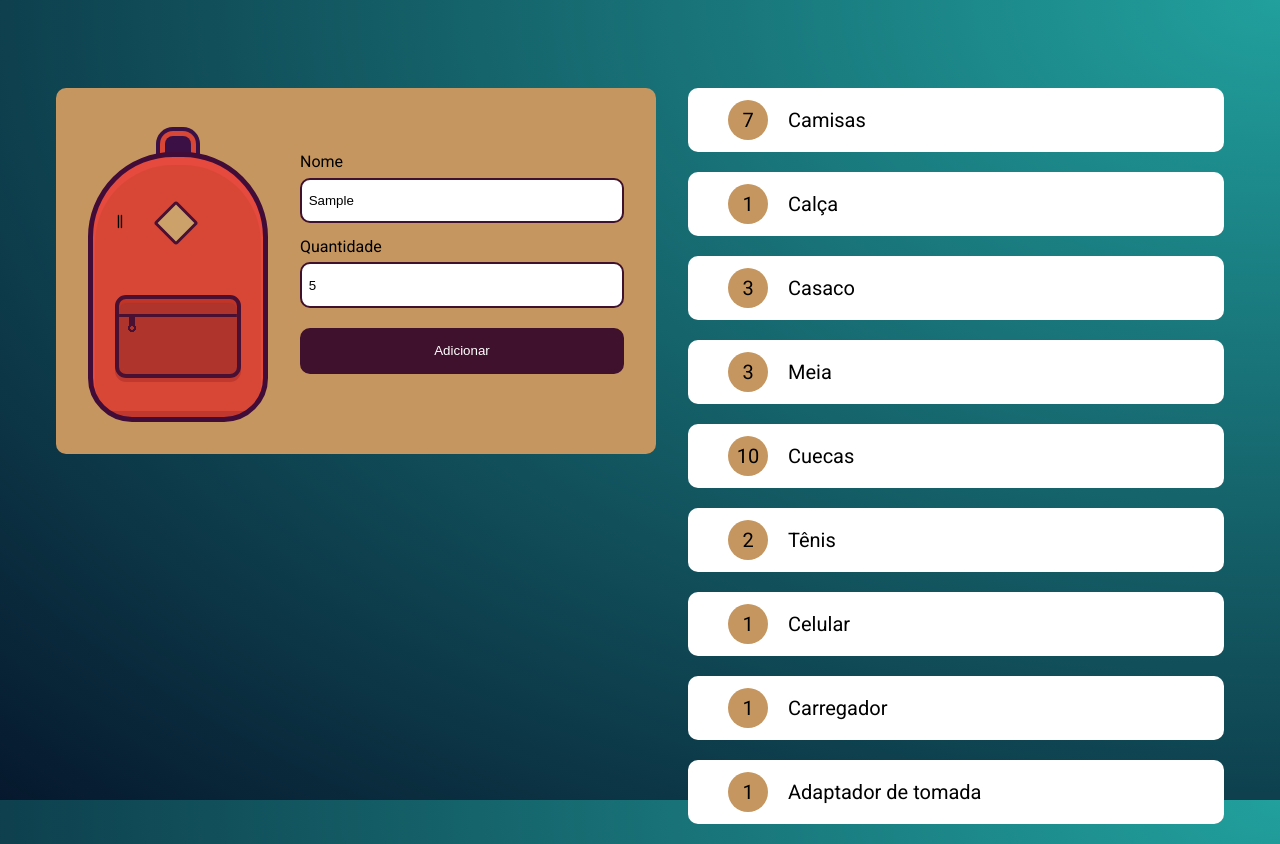
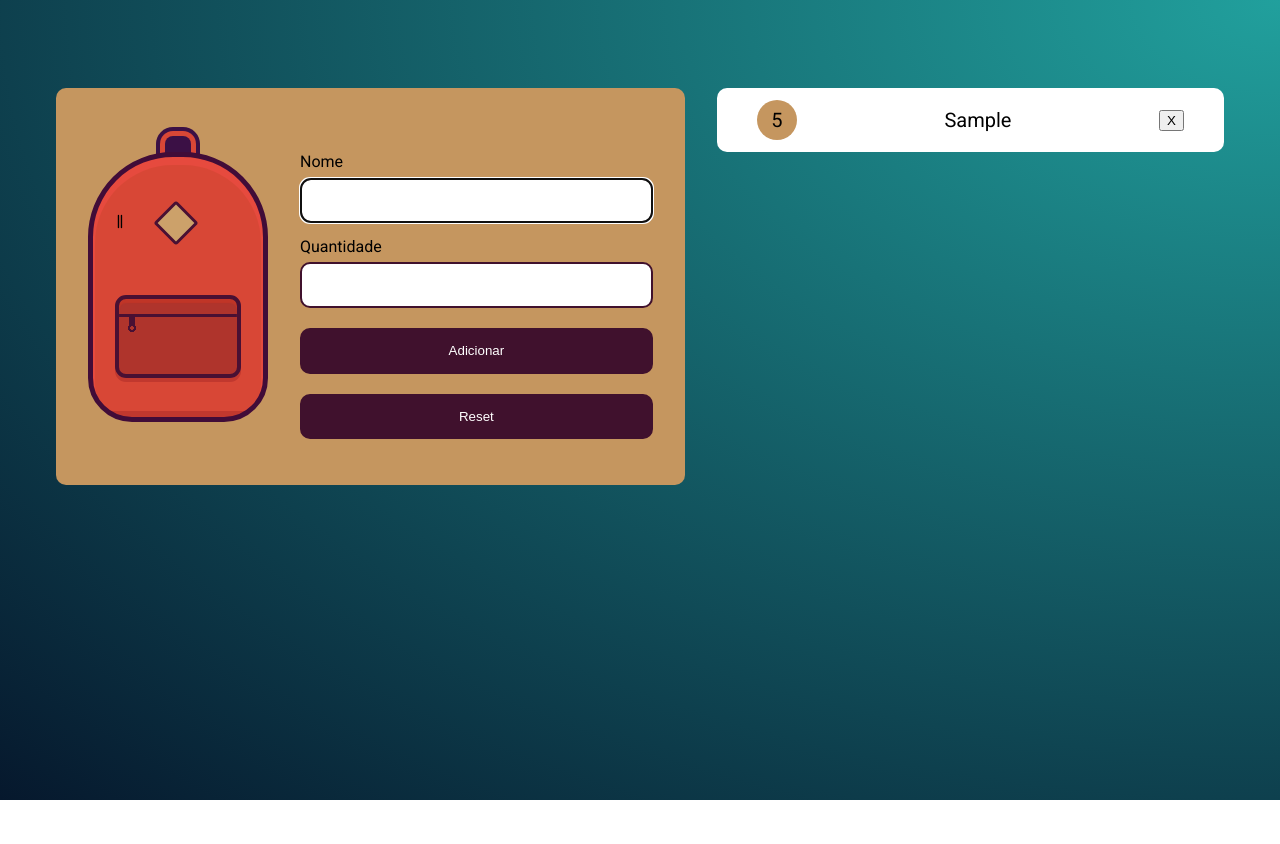
Before and after one commit to htmathl/Alura_Mochila_de_viagem, a plain HTML site: page index.html in a window 1280 px wide. Both pictures are taken after typing "Sample", "5" into the empty fields and a click on the input "Adicionar". After the commit the page ends 800 px from the top, so only its background shows below. Drawn offline with Linux system fonts and the light colour scheme.

Commit message:
Terminar implementações de adição, atualização e exclusão

```diff
--- a/css/style.css
+++ b/css/style.css
@@ -94,20 +94,27 @@ html {
     display: block;
 }
 
-.cadastrar {
+.cadastrar, #resetar {
     background-color: #40112D;
     color: #FFFFFF;
     cursor: pointer;
 }
 
 .lista {
+    display: none;
     margin: 0;
     padding: 0;
+    overflow-y: auto;
+    overflow-x: hidden;
+    height: 80vh;
+    flex-direction: column;
+    flex-grow: 10;
 }
 
 .item {
     list-style: none;
     padding: 0.6em 2em;
+    /* min-width: 55vw; */
     background: #FFFFFF;
     border-radius: 10px;
     margin: 0 0 1em;
@@ -117,6 +124,7 @@ html {
     align-items: center;
     gap: 1em;
     font-size: 20px;
+    justify-content: space-between;
 }
 
 .item strong {
--- a/index.html
+++ b/index.html
@@ -18,24 +18,15 @@
             <div class="mochila"></div>
             <form action="" class="adicionar" id="novoItem">
                 <label for="item">Nome</label>
-                <input type="text" name="nome" id="nome">
+                <input type="text" name="nome" id="nome" required>
                 <label for="item">Quantidade</label>
                 <input type="number" name="quantidade" id="quantidade">
                 <input type="submit" value="Adicionar" class="cadastrar">
+                <input type="reset" id="resetar"></button>
             </form>
         </div>
 
-        <ul class="lista">
-            <li class="item"><strong>7</strong>Camisas</li>
-            <li class="item"><strong>1</strong>Calça</li>
-            <li class="item"><strong>3</strong>Casaco</li>
-            <li class="item"><strong>3</strong>Meia</li>
-            <li class="item"><strong>10</strong>Cuecas</li>
-            <li class="item"><strong>2</strong>Tênis</li>
-            <li class="item"><strong>1</strong>Celular</li>
-            <li class="item"><strong>1</strong>Carregador</li>
-            <li class="item"><strong>1</strong>Adaptador de tomada</li>
-        </ul>
+        <ul id="lista" class="lista"></ul>
     </main>
 </body>
 </html>
--- a/js/main.js
+++ b/js/main.js
@@ -1,9 +1,96 @@
 const form = document.getElementById("novoItem");
+const lista = document.getElementById('lista');
+const itens = JSON.parse(localStorage.getItem('itens')) || [];
+verificarElemento();
+
+const redefinir = document.getElementById('resetar');
+redefinir.addEventListener('click', () => {
+    lista.innerHTML = '';
+    itens.length = 0;
+    localStorage.clear();
+    verificarElemento();
+});
+
+itens.forEach(e => {
+    criaElemento(e);
+});
 
 form.addEventListener('submit', evento => {
     evento.preventDefault();
 
-    console.log(evento.target.elements['nome'].value);
-    console.log(evento.target.elements['quantidade'].value);
-    console.log(evento);
+    const nome = evento.target.elements['nome'];
+    const quantidade = evento.target.elements['quantidade'];
+
+    if(quantidade.value === '') quantidade.value = 1;
+    if(quantidade.value > 999 || quantidade.value < 0) {
+        console.log("erro");
+        return;
+    }
+
+    const existe = itens.find(e => e.nome === nome.value);
+    const itemAtual = {
+        'nome': nome.value,
+        'quantidade': quantidade.value
+    };
+
+    if(existe) {
+        itemAtual.id = existe.id;
+        atualizaElemento(itemAtual);
+        itens[itens.findIndex(e => e.id === existe.id)] = itemAtual;
+    } else {
+        itemAtual.id = itens[itens.length - 1] ? (itens[itens.length - 1].id +1) : 0;
+        criaElemento(itemAtual);
+        itens.push(itemAtual);
+    }
+
+    localStorage.setItem('itens', JSON.stringify(itens));
+    verificarElemento();
+
+    nome.value = "";
+    quantidade.value = "";
+    nome.focus();
 });
+
+function criaElemento(item) {
+
+    const novoItem = document.createElement('li');
+    novoItem.classList.add('item');
+
+    const numeroItem = document.createElement('strong');
+    numeroItem.innerHTML = item.quantidade;
+    numeroItem.dataset.id = item.id;
+
+    novoItem.appendChild(numeroItem);
+    novoItem.innerHTML += item.nome;
+
+    novoItem.append(botaoDeleta(item.id));
+
+    lista.appendChild(novoItem);
+}
+
+function atualizaElemento(item) {
+    document.querySelector("[data-id='"+item.id+"']").innerHTML = item.quantidade;
+}
+
+function botaoDeleta(id) {
+    const elementoBotao = document.createElement('button');
+    elementoBotao.innerText = "X";
+
+    elementoBotao.addEventListener('click', function() {
+        deletarElemento(this.parentNode, id);
+    });
+
+    return elementoBotao;
+}
+
+function deletarElemento(tag, id) {
+    tag.remove();
+
+    itens.splice(itens.findIndex(e => e.id === id), 1);
+    localStorage.setItem("itens", JSON.stringify(itens));
+    verificarElemento();
+}
+
+function verificarElemento() {
+    itens.length !== 0 ? lista.style.display = 'flex' : lista.style.display = 'none';
+}
```
